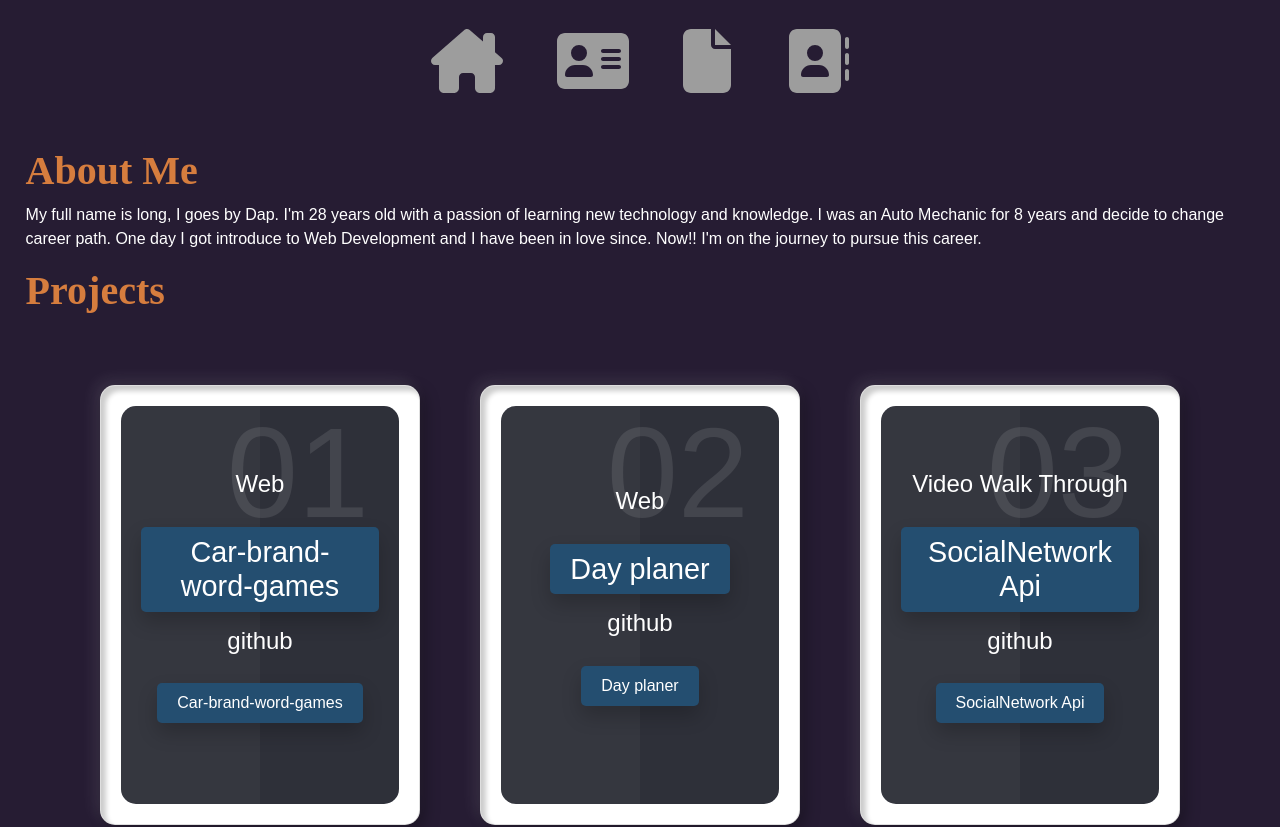
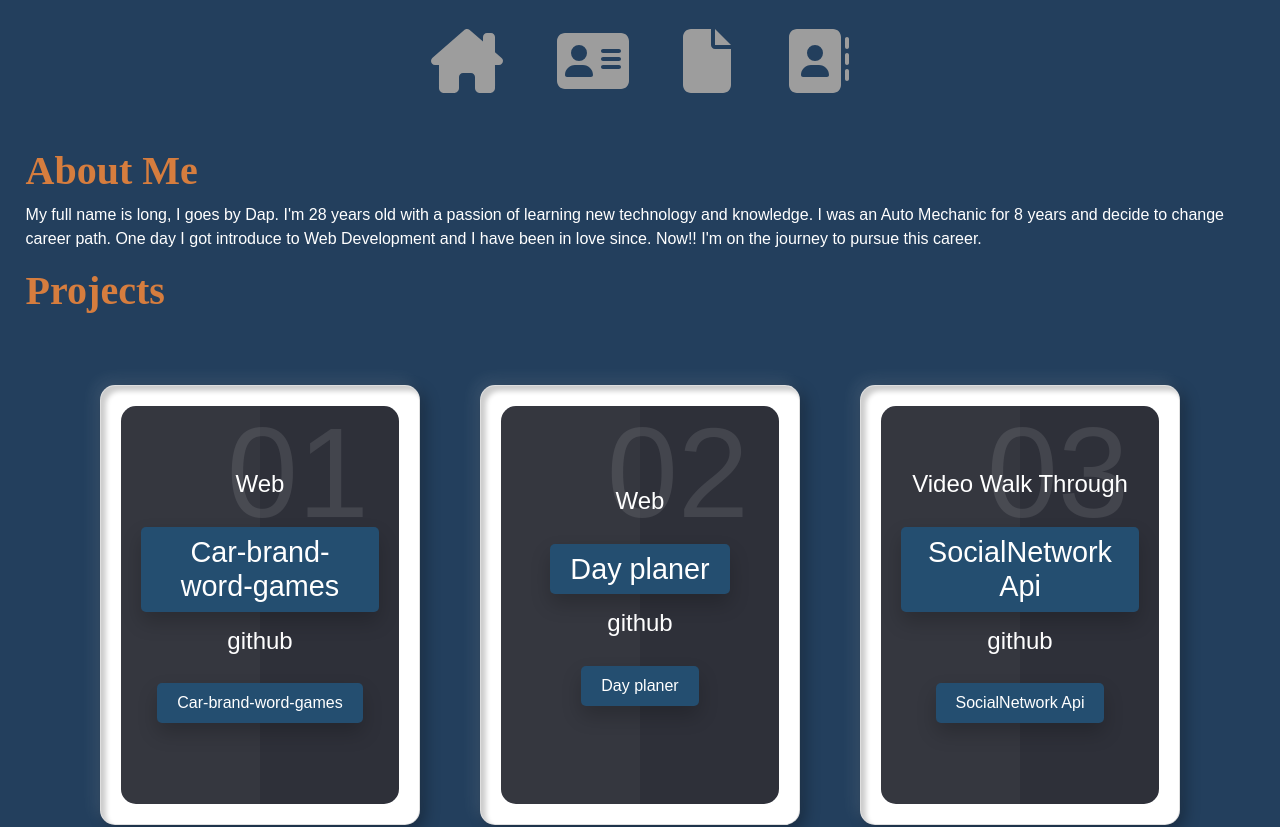
Before and after one commit to Phacharapol18/UpdatedPortfolioWithReact, a React (Create React App) app: page /about in a window 1280 px wide. Shown: the top 827 px of the page. Built offline with nearby package versions, Linux system fonts and the light colour scheme; a web font is replaced by a local one.

Commit message:
add animation

```diff
--- a/package.json
+++ b/package.json
@@ -16,6 +16,7 @@
     "@testing-library/jest-dom": "^5.16.4",
     "@testing-library/react": "^13.3.0",
     "@testing-library/user-event": "^13.5.0",
+    "animate.css": "^4.1.1",
     "axios": "^0.27.2",
     "bootstrap": "^5.1.3",
     "dotenv": "^16.0.1",
--- a/public/index.html
+++ b/public/index.html
@@ -19,6 +19,10 @@
     <link rel="apple-touch-icon" href="%PUBLIC_URL%/logo192.png" />
     <link href="https://fonts.googleapis.com/css2?family=Corben:wght@700&display=swap" rel="stylesheet">
     <link rel="manifest" href="%PUBLIC_URL%/manifest.json" />
+    <link
+    rel="stylesheet"
+    href="https://cdnjs.cloudflare.com/ajax/libs/animate.css/4.1.1/animate.min.css"
+  />
     <title>Portfolio With React</title>
   </head>
   <body>
--- a/src/App.js
+++ b/src/App.js
@@ -8,6 +8,7 @@ import {BrowserRouter,Routes,Route} from "react-router-dom"
 import { FontAwesomeIcon } from '@fortawesome/react-fontawesome'
 import {faEnvelopeSquare} from '@fortawesome/free-solid-svg-icons'
 import {faLinkedin,faGithub} from '@fortawesome/free-brands-svg-icons'
+
 
 
 function App() {
--- a/src/components/pages/About.js
+++ b/src/components/pages/About.js
@@ -2,7 +2,7 @@ import React from "react";
 
 export default function About (){
     return(
-        <div className="aboutDiv">
+        <div className="aboutDiv animate__animated animate__fadeInLeft">
             <h2 className="aboutH2">About Me</h2>
             <p>My full name is long, I goes by Dap. I'm 28 years old with a passion of learning new technology
                 and knowledge. I was an Auto Mechanic for 8 years and decide to change career path. One day I got introduce to
--- a/src/components/pages/Contact.js
+++ b/src/components/pages/Contact.js
@@ -47,7 +47,7 @@ const handleFormSubmit = e => {
 
     const position =[46.20392836265345, -119.24711241440663]
     return (
-      <div className="container">
+      <div className="container animate__animated animate__fadeInUp">
         <h2 className="contacth2">Contact Form</h2>
         <div className="row">
           <form className="col-lg-6 form" onSubmit={handleFormSubmit}>
--- a/src/components/pages/Home.js
+++ b/src/components/pages/Home.js
@@ -4,7 +4,7 @@ export default function Home (){
     return(
         <div>
             <div className="homes">
-               <h1>Phacharapol Phukana</h1>
+               <h1 className="animate__animated animate__fadeInDown">Phacharapol Phukana</h1>
             <img className="profilePic" src={Profile} alt="ProfilePic"></img>
             </div>
 
--- a/src/components/pages/Resume.js
+++ b/src/components/pages/Resume.js
@@ -18,9 +18,9 @@ export default function Resume (){
 
 
   return (
-    <div className="container">
-  <h2 className="resume">View Resume</h2>
-    <div className="viewer">
+    <div className="container animate__animated animate__fadeInDown">
+      <h2 className="resume">View Resume</h2>
+       <div className="viewer">
 
       {pdfFile&&(
         <Worker workerUrl="https://unpkg.com/pdfjs-dist@2.12.313/build/pdf.worker.min.js">
--- a/src/components/style/style.css
+++ b/src/components/style/style.css
@@ -107,7 +107,8 @@ h4{
 }
 
 body {
-  background: #261c33;
+  background: rgb(35, 63, 93);
+
 }
 
 .containers {
```
Also changed, not shown: 1 other file (tests, documents, lock files or other folders).
